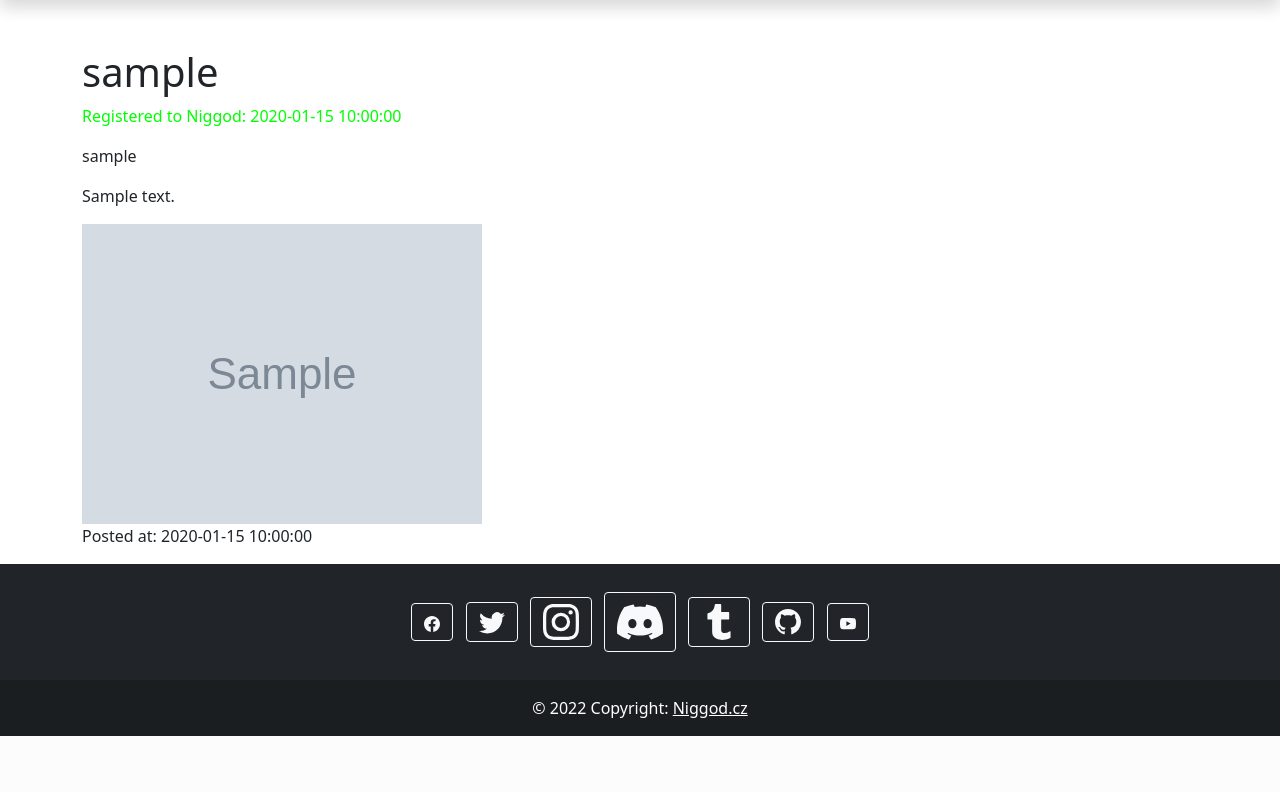
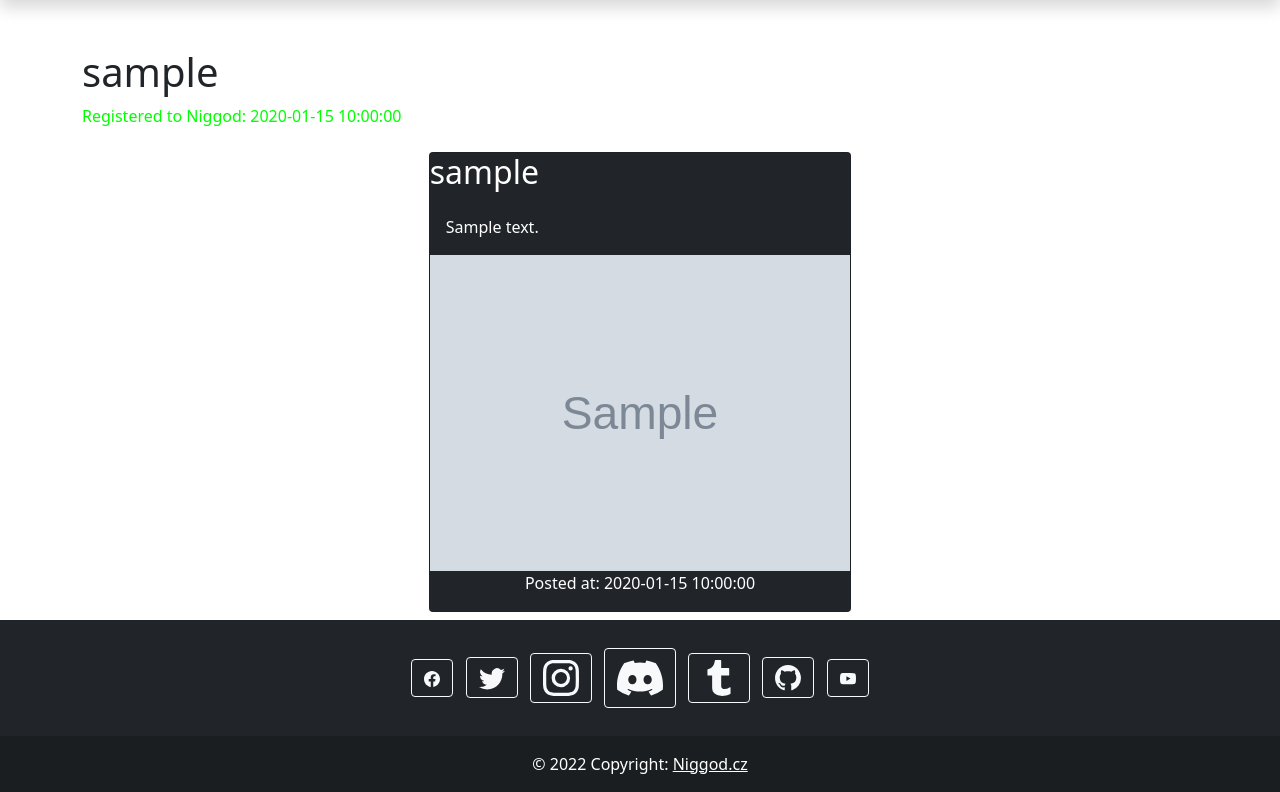
Before and after one commit to CutoNaito/Niggod, a PHP site: the page made by profile.php in a window 1280 px wide. Shown: the part 133-925 px from the top of the page. Before the commit the page ends 869 px from the top, so only its background shows below. Run offline with PHP 8.4, Linux system fonts and the light colour scheme; the visitor is signed in with stand-in values (Sample User, id 1); tables that the repository leaves empty hold one stand-in row (values such as "Sample post"); grey boxes marked "Sample" are stand-in pictures.

Commit message:
Style for profile posts

```diff
--- a/index.php
+++ b/index.php
@@ -89,7 +89,6 @@ if ($stmt = $conn->prepare($sql)) {
                 </div>
             </div>
 
-            <div class="">
             <?php
             if (!empty($result)) {
                 if ($result->num_rows > 0) {
@@ -114,7 +113,6 @@ if ($stmt = $conn->prepare($sql)) {
                 }
             }
             ?>
-            </div>
         </div>
     </main>
     <footer class="bg-dark text-center text-white" onmousedown='return false;' onselectstart='return false;'>
--- a/profile.php
+++ b/profile.php
@@ -29,14 +29,15 @@ if ($stmt = $conn->prepare($sql)) {
 ?>
 <!DOCTYPE html>
 <html lang="en">
+
 <head>
     <meta charset="utf-8">
     <title>Profile - Niggod</title>
     <link rel="icon" href="img/NiggodRat.ico">
     <link rel="stylesheet" href="css/styles.css">
-    <link href="https://cdn.jsdelivr.net/npm/bootstrap@5.1.3/dist/css/bootstrap.min.css" rel="stylesheet"
-          integrity="sha384-1BmE4kWBq78iYhFldvKuhfTAU6auU8tT94WrHftjDbrCEXSU1oBoqyl2QvZ6jIW3" crossorigin="anonymous">
+    <link href="https://cdn.jsdelivr.net/npm/bootstrap@5.1.3/dist/css/bootstrap.min.css" rel="stylesheet" integrity="sha384-1BmE4kWBq78iYhFldvKuhfTAU6auU8tT94WrHftjDbrCEXSU1oBoqyl2QvZ6jIW3" crossorigin="anonymous">
 </head>
+
 <body>
     <header>
         <nav class="navbar bg-light shadow mb-5 rounded">
@@ -76,20 +77,25 @@ if ($stmt = $conn->prepare($sql)) {
                     <p id="profile-register">Registered to Niggod: <?php echo $date ?></p>
                 </div>
             </div>
-        <div class="row">
-            <div class="col">
+
             <?php
             if (!empty($result)) {
                 if ($result->num_rows > 0) {
                     while ($row = $result->fetch_assoc()) {
 
             ?>
-                            <fieldset id="post-fieldset">
-                                <p><?php echo $username ?></p>
-                                <p><?php echo $row["text_content"] ?></p>
-                                <img id="post_image" src="images/<?php echo $row["image_content"] ?>">
-                                <p id="posted_at">Posted at: <?php echo $row["posted_at"]?></p>
-                            </fieldset>
+                        <div class="container" style="width: 40%;">
+                            <div class="card bg-dark text-white mt-2 mb-2">
+                                <h2 class="card-title text-left"><?php echo $username ?></h2>
+                                <div class="card-body">
+                                    <p class="card-text"><?php echo $row["text_content"] ?></p>
+                                </div>
+                                <img src="images/<?php echo $row["image_content"] ?>">
+                                <div class="text-center">
+                                    <p>Posted at: <?php echo $row["posted_at"] ?></p>
+                                </div>
+                            </div>
+                        </div>
             <?php
                     }
                 } else {
@@ -97,8 +103,6 @@ if ($stmt = $conn->prepare($sql)) {
                 }
             }
             ?>
-            </div>
-        </div>
         </div>
     </main>
     <footer class="bg-dark text-center text-white" onmousedown='return false;' onselectstart='return false;'>
@@ -161,4 +165,5 @@ if ($stmt = $conn->prepare($sql)) {
         <!-- Copyright -->
     </footer>
 </body>
+
 </html>
```
Lines whose indentation alone changed are shown as unchanged.
